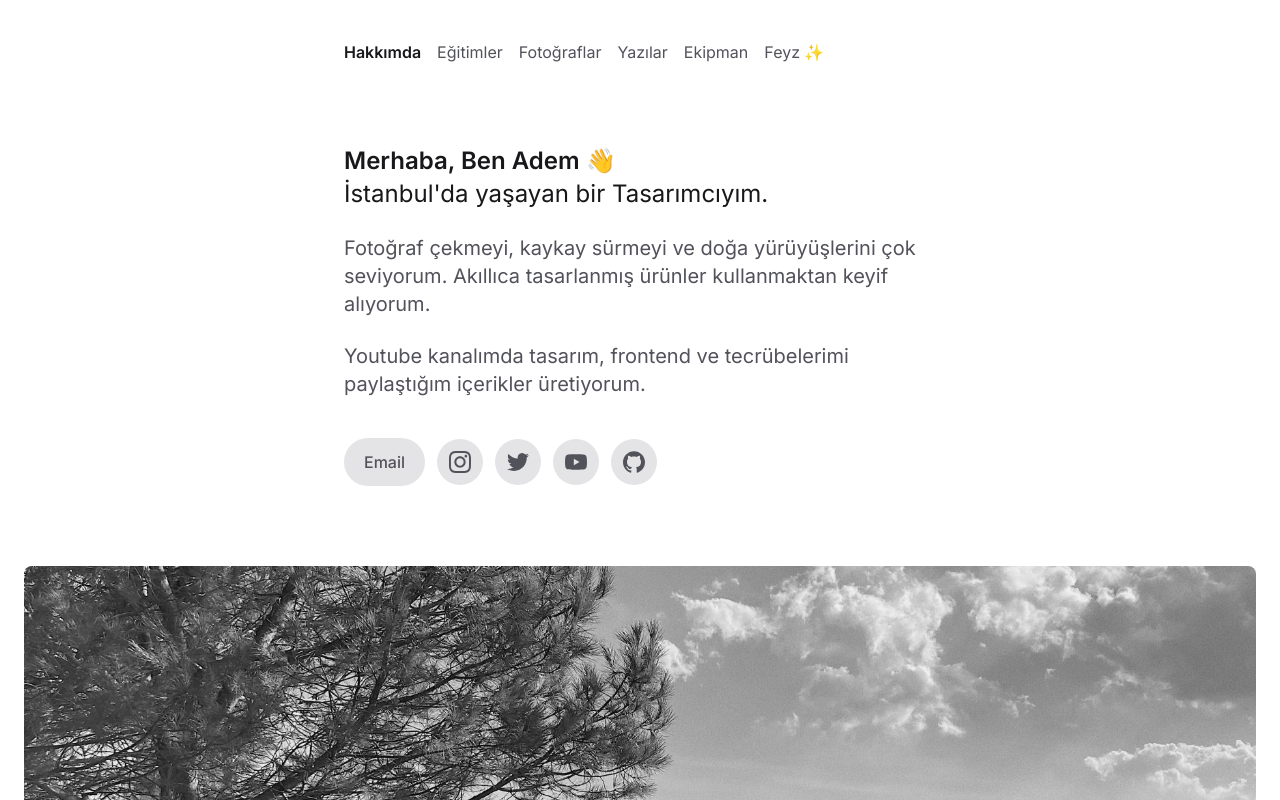
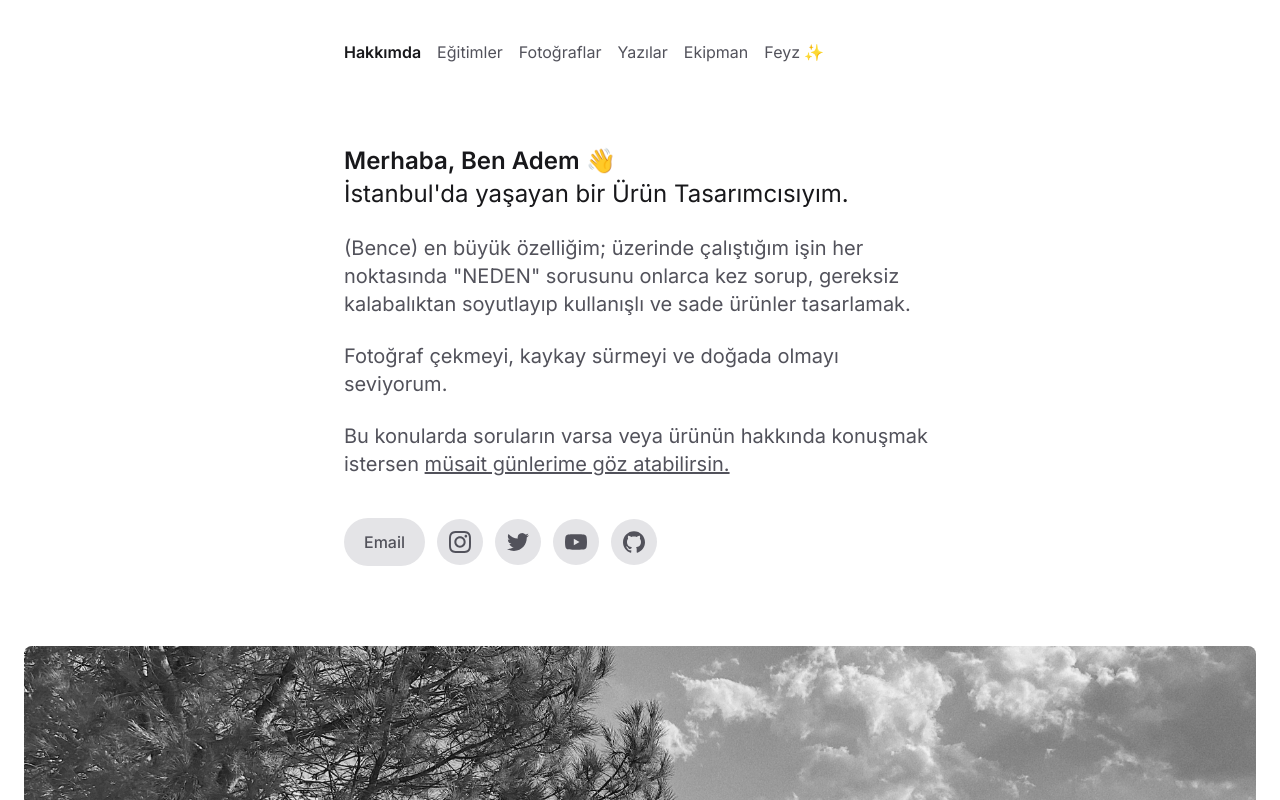
Before and after one commit to ademilter/homepage, a Next.js app: page / in a window 1280 px wide. Shown: the top 800 px of the page. Built offline with nearby package versions, Linux system fonts and the light colour scheme.

Commit message:
new: /meet

```diff
--- /dev/null
+++ b/src/app/meet/layout.tsx
@@ -0,0 +1,13 @@
+import "./page.css";
+
+import { ReactNode } from "react";
+import { Metadata } from "next";
+
+export const metadata: Metadata = {
+  title: "Meet",
+  description: "We manage everything for you.",
+};
+
+export default function MeetLayout({ children }: { children: ReactNode }) {
+  return children;
+}
--- /dev/null
+++ b/src/app/meet/page.css
@@ -0,0 +1,25 @@
+.sp-widget-wrapper {
+}
+
+.sp-widget {
+}
+
+.sp-widget-card {
+    @apply !bg-transparent;
+}
+
+.sp-widget-header {
+    @apply !hidden;
+}
+
+.sp-widget-body {
+    @apply h-[804px] w-[1100px] overflow-hidden rounded-3xl border-2 border-zinc-200 shadow-lg dark:border-zinc-700;
+}
+
+.sp-widget-footer {
+    @apply !hidden;
+}
+
+.sp-widget-loader {
+    @apply !hidden;
+}
--- /dev/null
+++ b/src/app/meet/page.tsx
@@ -0,0 +1,25 @@
+"use client";
+
+import Script from "next/script";
+
+export default async function MeetPage() {
+  return (
+    <div className="grid place-items-center">
+      <Script
+        src="https://widgets.superpeer.com/widget.js"
+        strategy="beforeInteractive"
+      />
+      <Script id="superpper">
+        {`new Superpeer.Widget({
+              embed: {
+                type: "inline",
+                wrapperSelector: "#sp-widget-wrapper",
+              },
+              config: { username: "adem", serviceSlug: "hey" },
+            });`}
+      </Script>
+
+      <div id="sp-widget-wrapper" />
+    </div>
+  );
+}
--- a/src/app/page.tsx
+++ b/src/app/page.tsx
@@ -2,6 +2,7 @@ import NextImage from "next/image";
 import Social from "@/components/social";
 import Title from "@/components/title";
 import Container from "@/components/container";
+import NextLink from "next/link";
 
 export default function Index() {
   return (
@@ -11,17 +12,24 @@ export default function Index() {
           <Title>
             <b className="font-semibold">Merhaba, Ben Adem 👋</b>
             <br />
-            İstanbul'da yaşayan bir Tasarımcıyım.
+            İstanbul'da yaşayan bir Ürün Tasarımcısıyım.
           </Title>
 
           <p className="text-xl">
-            Fotoğraf çekmeyi, kaykay sürmeyi ve doğa yürüyüşlerini çok
-            seviyorum. Akıllıca tasarlanmış ürünler kullanmaktan keyif alıyorum.
+            (Bence) en büyük özelliğim; üzerinde çalıştığım işin her noktasında
+            "NEDEN" sorusunu onlarca kez sorup, gereksiz kalabalıktan soyutlayıp
+            kullanışlı ve sade ürünler tasarlamak.
           </p>
 
           <p className="text-xl">
-            Youtube kanalımda tasarım, frontend ve tecrübelerimi paylaştığım
-            içerikler üretiyorum.
+            Fotoğraf çekmeyi, kaykay sürmeyi ve doğada olmayı seviyorum.
+          </p>
+
+          <p className="text-xl">
+            Bu konularda soruların varsa veya ürünün hakkında konuşmak istersen{" "}
+            <NextLink href={`/meet`} className="underline">
+              müsait günlerime göz atabilirsin.
+            </NextLink>
           </p>
         </div>
 
```
